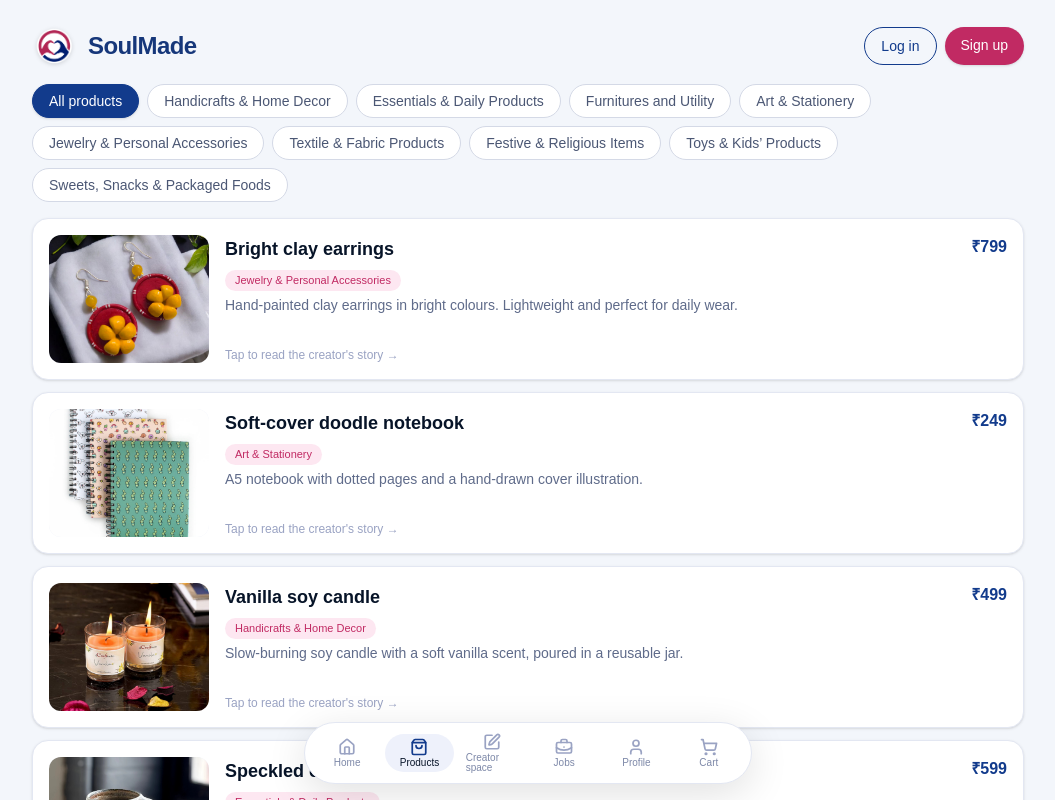
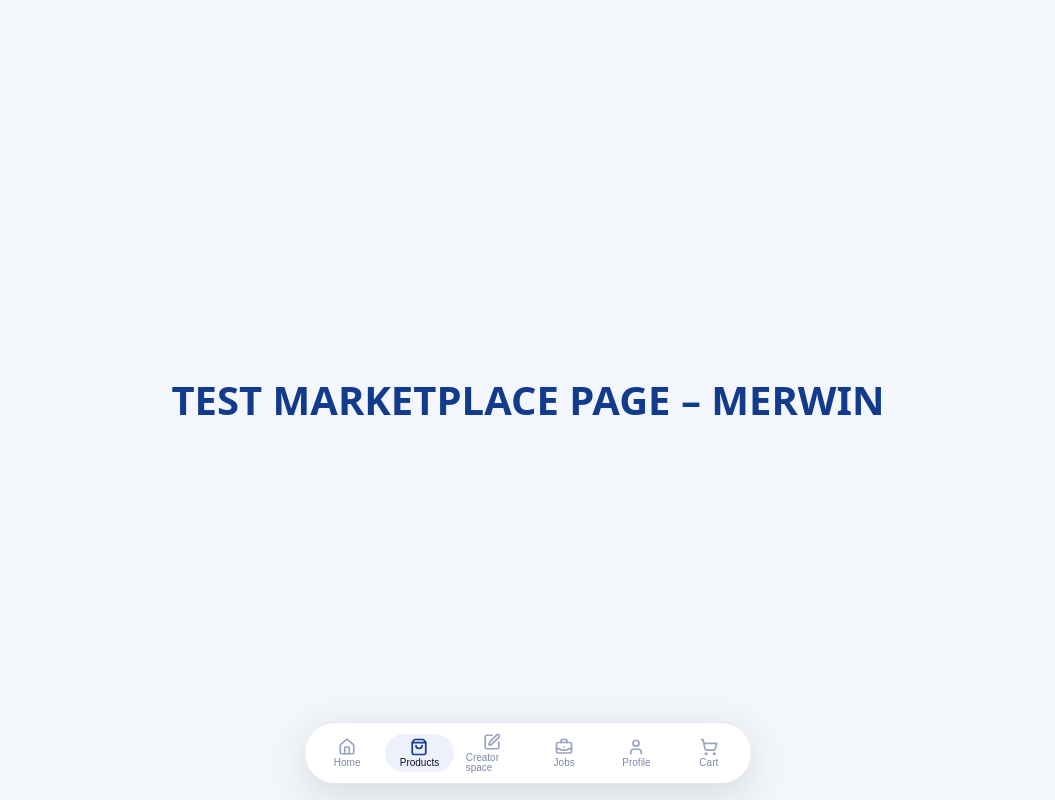
Before and after one commit to merru1234/soulmade, a Next.js app: page /marketplace in a window 1280 px wide. Shown: the top 800 px of the page, without its empty margins (112-1167 px from the left). Built offline with nearby package versions, Linux system fonts and the light colour scheme.

Commit message:
Debug: simple test marketplace page

```diff
--- a/app/marketplace/page.tsx
+++ b/app/marketplace/page.tsx
@@ -1,178 +1,28 @@
 "use client";
 
 import React from "react";
-import Link from "next/link";
-import Image from "next/image";
-
-type Product = {
-  id: number;
-  name: string;
-  price: number;
-  description: string;
-  category: string;
-  image: string; // path inside /public
-};
-
-const PRODUCTS: Product[] = [
-  {
-    id: 1,
-    name: "Bright clay earrings",
-    price: 799,
-    description:
-      "Hand-painted clay earrings in bright colours. Lightweight and perfect for daily wear.",
-    category: "Jewelry & Personal Accessories",
-    image: "/dummy-products/clay1.jpg",
-  },
-  {
-    id: 2,
-    name: "Soft-cover doodle notebook",
-    price: 249,
-    description:
-      "A5 notebook with dotted pages and a hand-drawn cover illustration.",
-    category: "Art & Stationery",
-    image: "/dummy-products/notebook.jpg",
-  },
-  {
-    id: 3,
-    name: "Vanilla soy candle",
-    price: 499,
-    description:
-      "Slow-burning soy candle with a soft vanilla scent, poured in a reusable jar.",
-    category: "Handicrafts & Home Decor",
-    image: "/dummy-products/candle.jpg",
-  },
-  {
-    id: 4,
-    name: "Speckled ceramic mug",
-    price: 599,
-    description:
-      "Wheel-thrown ceramic mug with speckled glaze and a comfy handle.",
-    category: "Essentials & Daily Products",
-    image: "/dummy-products/mug.jpg",
-  },
-  {
-    id: 5,
-    name: "Mini embroidered pouch",
-    price: 349,
-    description:
-      "Zip pouch with colourful hand embroidery. Great for coins, keys, or earbuds.",
-    category: "Textile & Fabric Products",
-    image: "/dummy-products/pouch.jpg",
-  },
-];
-
-const CATEGORIES = [
-  "All products",
-  "Handicrafts & Home Decor",
-  "Essentials & Daily Products",
-  "Furnitures and Utility",
-  "Art & Stationery",
-  "Jewelry & Personal Accessories",
-  "Textile & Fabric Products",
-  "Festive & Religious Items",
-  "Toys & Kids’ Products",
-  "Sweets, Snacks & Packaged Foods",
-];
 
 export default function MarketplacePage() {
   return (
-    <div className="min-h-screen bg-[#f3f6fb] text-[#071428]">
-      {/* HEADER */}
-      <header className="max-w-5xl mx-auto px-4 pt-6 pb-4 flex items-center justify-between gap-4">
-        <div className="flex items-center gap-3">
-          <div className="relative h-11 w-11">
-            <Image
-              src="/SoulMade.png"
-              alt="SoulMade logo"
-              fill
-              className="object-contain drop-shadow-sm"
-            />
-          </div>
-          <Link href="/" className="flex flex-col">
-            <h1 className="text-2xl font-semibold tracking-tight text-[#16377A]">
-              SoulMade
-            </h1>
-          </Link>
-        </div>
-
-        <div className="flex gap-2">
-          <Link
-            href="/auth/login"
-            className="px-4 py-2 rounded-full border border-[#123b8c] text-sm font-medium text-[#123b8c] hover:bg-[#123b8c] hover:text-white transition-colors"
-          >
-            Log in
-          </Link>
-          <Link
-            href="/auth/signup"
-            className="px-4 py-2 rounded-full bg-[#c12a63] text-white text-sm font-medium shadow-sm hover:bg-[#a91f54] transition-colors"
-          >
-            Sign up
-          </Link>
-        </div>
-      </header>
-
-      {/* CATEGORY CHIPS – purely visual, no filtering */}
-      <section className="max-w-5xl mx-auto px-4 pb-4 flex flex-wrap gap-2">
-        {CATEGORIES.map((cat, idx) => {
-          const isActive = idx === 0; // only "All products" highlighted
-          return (
-            <button
-              key={cat}
-              type="button"
-              className={
-                "px-4 py-1.5 rounded-full text-xs md:text-sm border transition-colors " +
-                (isActive
-                  ? "bg-[#123b8c] text-white border-[#123b8c] shadow-sm"
-                  : "bg-white text-[#4b5774] border-[#d4d9e6]")
-              }
-            >
-              {cat}
-            </button>
-          );
-        })}
-      </section>
-
-      {/* PRODUCT LIST – ALWAYS renders all 5 */}
-      <main className="max-w-5xl mx-auto px-4 pb-10 space-y-3">
-        {PRODUCTS.map((product) => (
-          <Link key={product.id} href={`/product/${product.id}`} className="block">
-            <article className="bg-white rounded-2xl shadow-sm border border-[#e3e7f2] hover:shadow-md hover:border-[#c12a63]/30 transition flex flex-col md:flex-row gap-4 p-4">
-              <div className="relative w-full md:w-40 h-40 md:h-32 rounded-xl overflow-hidden bg-[#eef1fb]">
-                <Image
-                  src={product.image}
-                  alt={product.name}
-                  fill
-                  sizes="160px"
-                  className="object-cover"
-                />
-              </div>
-
-              <div className="flex-1 flex flex-col justify-between">
-                <div>
-                  <div className="flex items-start justify-between gap-3 mb-1">
-                    <h2 className="text-base md:text-lg font-semibold text-[#071428]">
-                      {product.name}
-                    </h2>
-                    <span className="text-sm md:text-base font-semibold text-[#123b8c]">
-                      ₹{product.price}
-                    </span>
-                  </div>
-
-                  <span className="inline-flex items-center px-2.5 py-0.5 rounded-full bg-[#fde7f1] text-[11px] font-medium text-[#c12a63] mb-1">
-                    {product.category}
-                  </span>
-
-                  <p className="text-sm text-[#5f6b8a]">{product.description}</p>
-                </div>
-
-                <p className="mt-2 text-xs text-[#9aa3c3]">
-                  Tap to read the creator&apos;s story →
-                </p>
-              </div>
-            </article>
-          </Link>
-        ))}
-      </main>
+    <div
+      style={{
+        minHeight: "100vh",
+        background: "#f3f6fb",
+        display: "flex",
+        alignItems: "center",
+        justifyContent: "center",
+        fontFamily: "system-ui, -apple-system, BlinkMacSystemFont, sans-serif",
+      }}
+    >
+      <h1
+        style={{
+          fontSize: "40px",
+          fontWeight: 700,
+          color: "#123b8c",
+        }}
+      >
+        TEST MARKETPLACE PAGE – MERWIN
+      </h1>
     </div>
   );
 }
```
